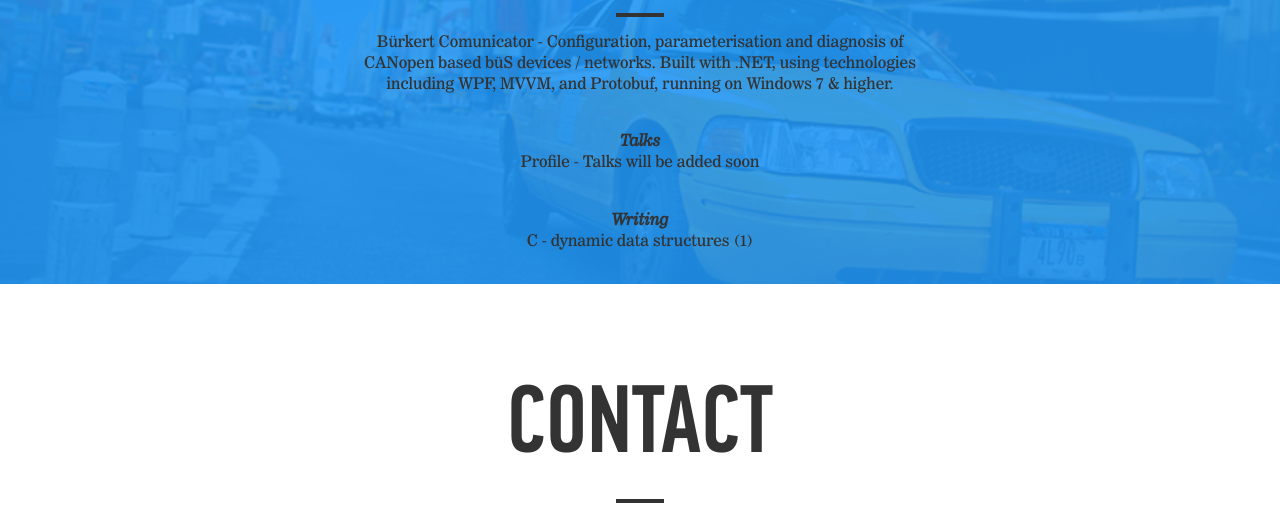
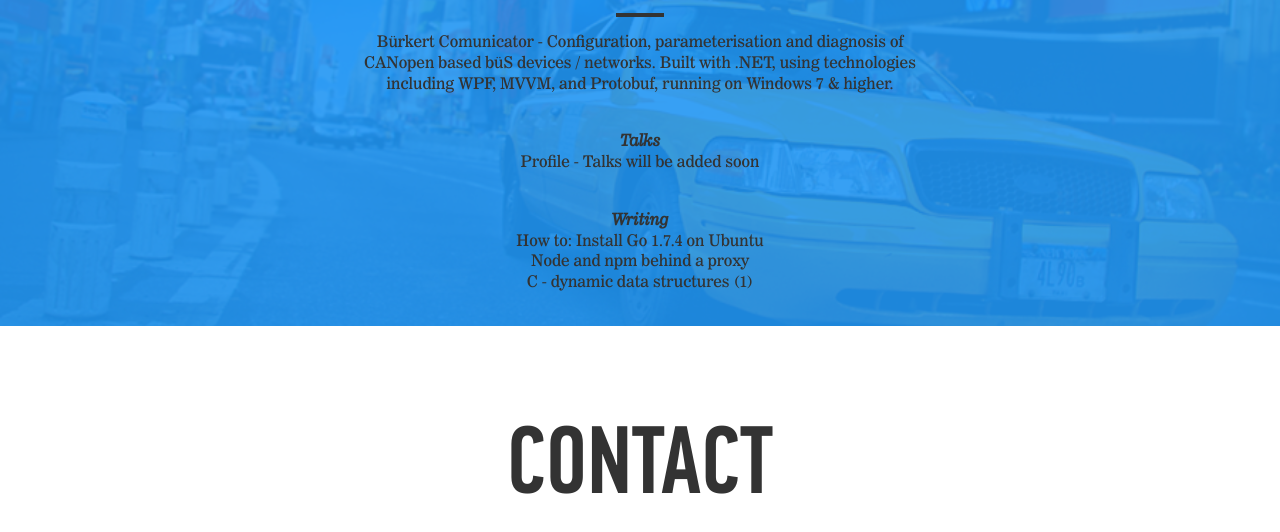
Before and after one commit to patdhlk/patdhlk.github.io, a plain HTML site: page index.html in a window 1280 px wide. Shown: the part 1926-2458 px from the top of the page. Drawn offline with Linux system fonts and the light colour scheme.

Commit message:
Update index.html

```diff
--- a/index.html
+++ b/index.html
@@ -62,6 +62,9 @@
                 <br />
                 <h3>Writing</h3>
                 <p class="talks">
+
+                    <a href="https://medium.com/@patdhlk/how-to-install-go-1-7-4-on-ubuntu-16-04-4602fb744994">How to: Install Go 1.7.4 on Ubuntu</a>
+                    <a href="https://medium.com/@patdhlk/node-js-and-npm-behind-a-proxy-111708b82718">Node and npm behind a proxy</a>
                     <a href="https://medium.com/@patdhlk/c-dynamic-data-structures-1-7e518b2868a0">C - dynamic data structures (1)</a>
                 </p>
             </div>
```
